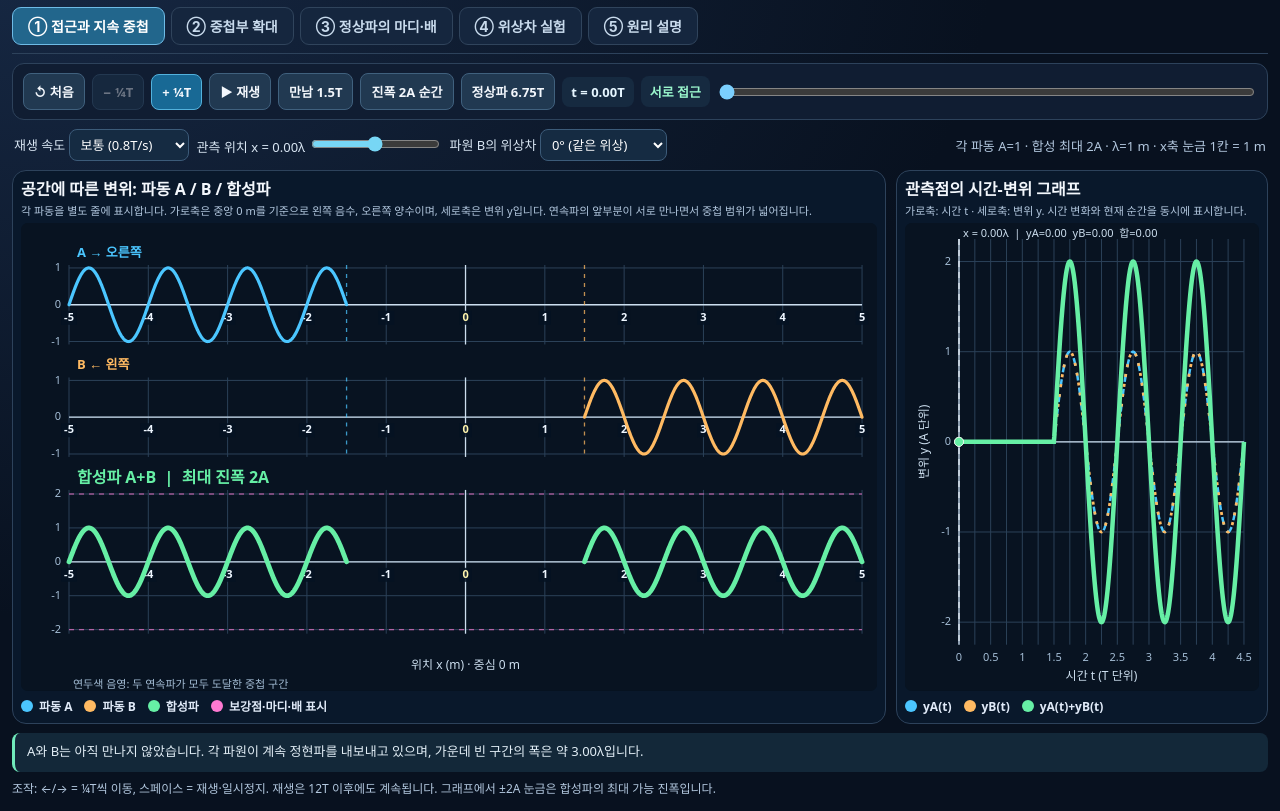
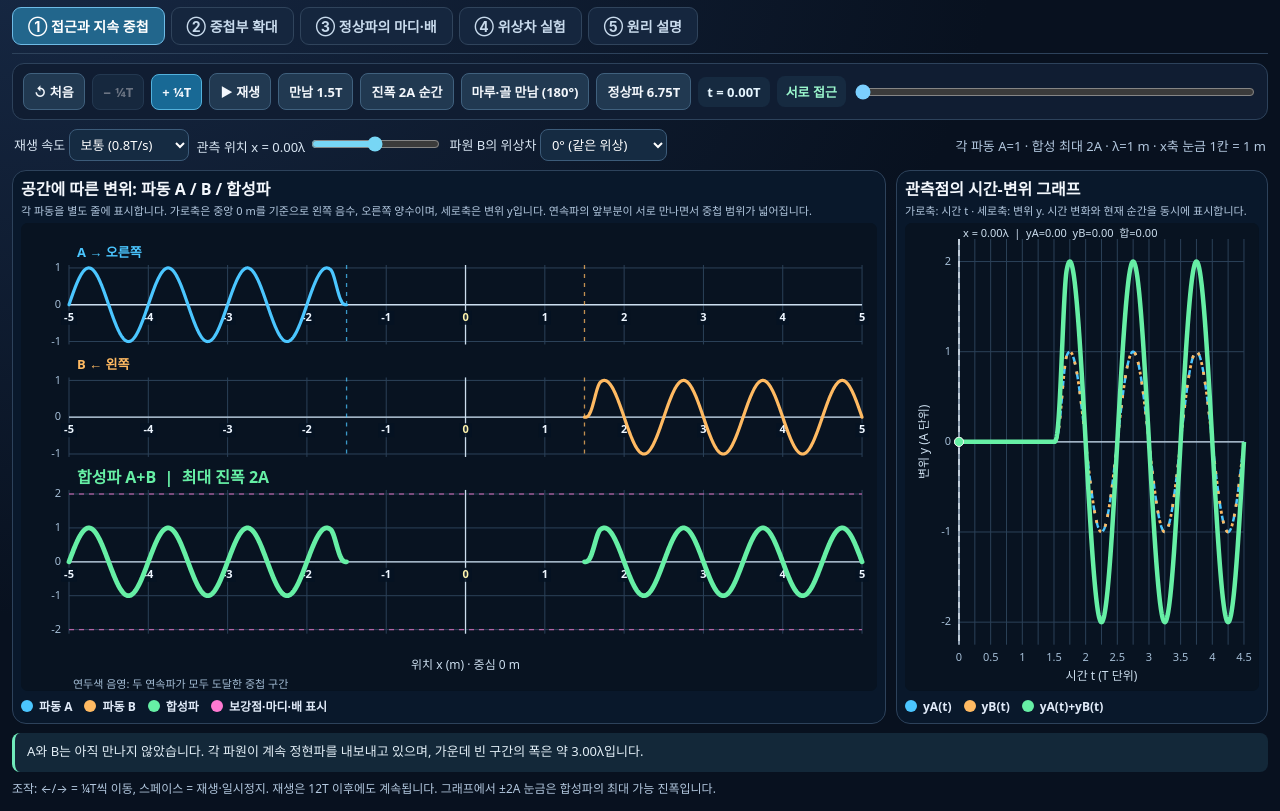
Before and after one commit to wisewhisper/wisewhisper.github.io, a plain HTML site: page continuous-wave-interference-lab.html in a window 1280 px wide. Shown: the part 72-883 px from the top of the page. Drawn offline with Linux system fonts and the light colour scheme.

Commit message:
Make 180-degree opposing wavefronts arrive together as crest and trough; add instant textbook meeting preset

```diff
--- a/continuous-wave-interference-lab.html
+++ b/continuous-wave-interference-lab.html
@@ -76,6 +76,7 @@ canvas{display:block;width:100%;height:100%;border-radius:7px;background:#081321
       <button class="action" id="play">▶ 재생</button>
       <button class="action" id="meet">만남 1.5T</button>
       <button class="action" id="peak">진폭 2A 순간</button>
+      <button class="action" id="oppositeMeet" title="180°로 설정하고 중앙에서 마루와 골이 만나는 순간을 표시">마루·골 만남 (180°)</button>
       <button class="action" id="steady">정상파 6.75T</button>
       <span class="readout" id="timeLabel">t = 0.00T</span>
       <span class="readout accent" id="stageLabel">접근 중</span>
@@ -125,7 +126,7 @@ y합(x,t) = 2A sin[2π(t/T − 1.5)] cos(2πx/λ)</div>
     <p><b>배:</b> x = nλ/2 (n은 정수), 최대 진폭 2A. <b>마디:</b> x = (2n+1)λ/4, 항상 변위 0. 이웃한 마디 사이 거리와 이웃한 배 사이 거리는 모두 λ/2입니다.</p>
     <h3>확인 질문</h3>
     <p>① t = 1.75T에 중앙 x = 0에서 yA, yB, y합을 비교해 보세요. ② t = 6.75T 이후 x = 0.25λ에서 합성파가 왜 움직이지 않는지 살펴보세요. ③ 탭 ④에서 파원 B를 180° 늦추거나 앞당기면 마디와 배의 위치가 어떻게 바뀌나요?</p>
-    <p class="keyfoot">모형의 단위: λ = 1, T = 1, v = 1, A = 1. 이상적인 선형 매질을 가정하며, 파원은 첫 영점에서 연속파를 내기 시작한다고 가정하고, 도달 전의 빈 공간은 파형 없이 표시합니다.</p>
+    <p class="keyfoot">모형의 단위: λ = 1, T = 1, v = 1, A = 1. 이상적인 선형 매질을 가정하며, 두 파원은 동시에 파동을 방출하며 위상차가 달라도 파면의 속력과 도달 시점은 같습니다. 초기 짧은 과도 구간은 부드럽게 표시하고 도달 전 빈 공간은 파형 없이 둡니다.</p>
   </section>
 </div>
 <script>
@@ -139,20 +140,16 @@ const state={tab:'approach',t:0,play:false,last:0,raf:null,speed:.8,probe:0,delt
 let W=900,H=500,SW=450,SH=500;
 function clamp(x,a,b){return Math.max(a,Math.min(b,x))}
 function reached(x,time,which){return which===0 ? time+START_LEAD-(x-FROM) : time+START_LEAD-(TO-x)}
-// For all phases the finite wave train begins at a true zero crossing.
-// A separate drawing mask leaves untouched space blank, not a green baseline.
-function frontOnset(which,delta=state.delta){
- const phaseCycles=(which===1?delta:0)/TAU;
- return (1-phaseCycles%1)%1;
-}
+// A phase offset changes displacement, not the time when the wavefront arrives.
+// Both fronts start together; smooth source turn-on avoids a discontinuity.
 function activeWave(x,time,which,delta=state.delta){
- return x>=FROM-1e-8 && x<=TO+1e-8 &&
-   reached(x,time,which)>frontOnset(which,delta)+1e-10;
+ return x>=FROM-1e-8 && x<=TO+1e-8 && reached(x,time,which)>0;
 }
 function wave(x,time,which,delta=state.delta){
  if(!activeWave(x,time,which,delta))return 0;
  const age=reached(x,time,which);
- return Math.sin(TAU*(age-frontOnset(which,delta)));
+ const fade=age>=.20?1:.5-.5*Math.cos(Math.PI*age/.20);
+ return fade*Math.sin(TAU*age+(which===1?delta:0));
 }
 function sum(x,time,d=state.delta){return wave(x,time,0,d)+wave(x,time,1,d)}
 function xmap(x,x0,x1,r){return r.x+(x-x0)*(r.w/(x1-x0))}
@@ -211,15 +208,15 @@ function curveFromTime(ctx,r,ti,tf,yi,ya,fn,color,style='solid',width=2.4){
 function ticks(a,b,step){let out=[];for(let n=Math.ceil((a-1e-8)/step);n*step<=b+1e-8;n++)out.push(+((n*step).toFixed(6)));return out}
 function fmt(t){return (Math.round(t*100)/100).toFixed(2)}
 function drawSourceFronts(ctx,r,xi,xa,yi,ya,withLabels=true){
- const l=FROM+START_LEAD+state.t-frontOnset(0,0),
-       rr=TO-START_LEAD-state.t+frontOnset(1,state.delta);
+ const l=FROM+START_LEAD+state.t,
+       rr=TO-START_LEAD-state.t;
  // left/right emission fronts, clipped to domain; the front never disappears, it travels beyond the opposite source
  const valid=[{x:l,col:C.a,label:'A 파면 →'},{x:rr,col:C.b,label:'← B 파면'}];
  valid.forEach(o=>{if(o.x<xi||o.x>xa)return;const px=xmap(o.x,xi,xa,r);ctx.save();dash(ctx,[4,5]);ctx.strokeStyle=o.col;ctx.globalAlpha=.75;ctx.beginPath();ctx.moveTo(px,r.y);ctx.lineTo(px,r.y+r.h);ctx.stroke();ctx.restore();if(withLabels)text(ctx,o.label,px+3,r.y+9,o.col,'11px system-ui')});
 }
 function overlapShading(ctx,r,xi,xa){
- const left=Math.max(xi,TO-START_LEAD-state.t+frontOnset(1,state.delta)),
-       right=Math.min(xa,FROM+START_LEAD+state.t-frontOnset(0,0));
+ const left=Math.max(xi,TO-START_LEAD-state.t),
+       right=Math.min(xa,FROM+START_LEAD+state.t);
  if(right<=left)return;
  ctx.fillStyle='rgba(102,239,165,.07)';ctx.fillRect(xmap(left,xi,xa,r),r.y,xmap(right,xi,xa,r)-xmap(left,xi,xa,r),r.h)
 }
@@ -371,7 +368,9 @@ function updateMessage(){
   s=t<FULL?'정상파가 공간 전체에 자리 잡는 중입니다. [정상파 6.75T] 버튼으로 충분히 중첩된 뒤의 마디·배를 확인해 보세요.':'분홍색 점선은 정상파 진폭의 경계입니다. 배(x=0)는 +2A↔−2A로 진동하지만 마디(x=0.25λ)는 항상 변위 0을 유지합니다.';
  } else if(tab==='phase'){
   const degree=Math.round(state.delta*180/Math.PI);
-  s=`기본 실험에서는 두 파원이 같은 위상(0°)입니다. 이 탭에서만 B에 ${degree}° 위상차를 주었습니다. 마디·배는 기본 위치에서 왼쪽으로 ${fmt(degree/720)}λ 이동합니다.`;
+  s=degree===180
+  ?`180° 반대 위상: 중앙 x=0에서 파동 A가 +A(마루)일 때 B는 −A(골)입니다. [마루·골 만남 (180°)]을 누르면 t=1.75T의 상쇄를 확인할 수 있습니다. 현재 yA=${fmt(wave(0,t,0,0))}A, yB=${fmt(wave(0,t,1,state.delta))}A, 합=${fmt(sum(0,t,state.delta))}A.`
+  :`B의 위상차 ${degree}° · 중심 x=0의 현재 변위: A=${fmt(wave(0,t,0,0))}A, B=${fmt(wave(0,t,1,state.delta))}A, 합=${fmt(sum(0,t,state.delta))}A. 반대 위상은 180°이며 90°는 ¼주기 차이입니다.`;
  }
  const msg=$('message');msg.textContent=s;
 }
@@ -436,6 +435,7 @@ $('prev').onclick=()=>{stop();setTime(Math.floor(state.t*4+1e-7)/4-.25)};
 $('next').onclick=()=>{stop();setTime(Math.ceil(state.t*4-1e-7)/4+.25)};
 $('meet').onclick=()=>{stop();setTime(FRONT_MEET)};
 $('peak').onclick=()=>{stop();setTime(FRONT_MEET+.25)};
+$('oppositeMeet').onclick=()=>{stop();state.delta=Math.PI;$('phaseValue').value='180';switchTab('phase');setTime(FRONT_MEET+.25)};
 $('steady').onclick=()=>{stop();setTime(FULL+.25)};
 $('play').onclick=start;
 $('seek').oninput=e=>{const chosen=+e.target.value;stop();setTime(chosen)};
```
